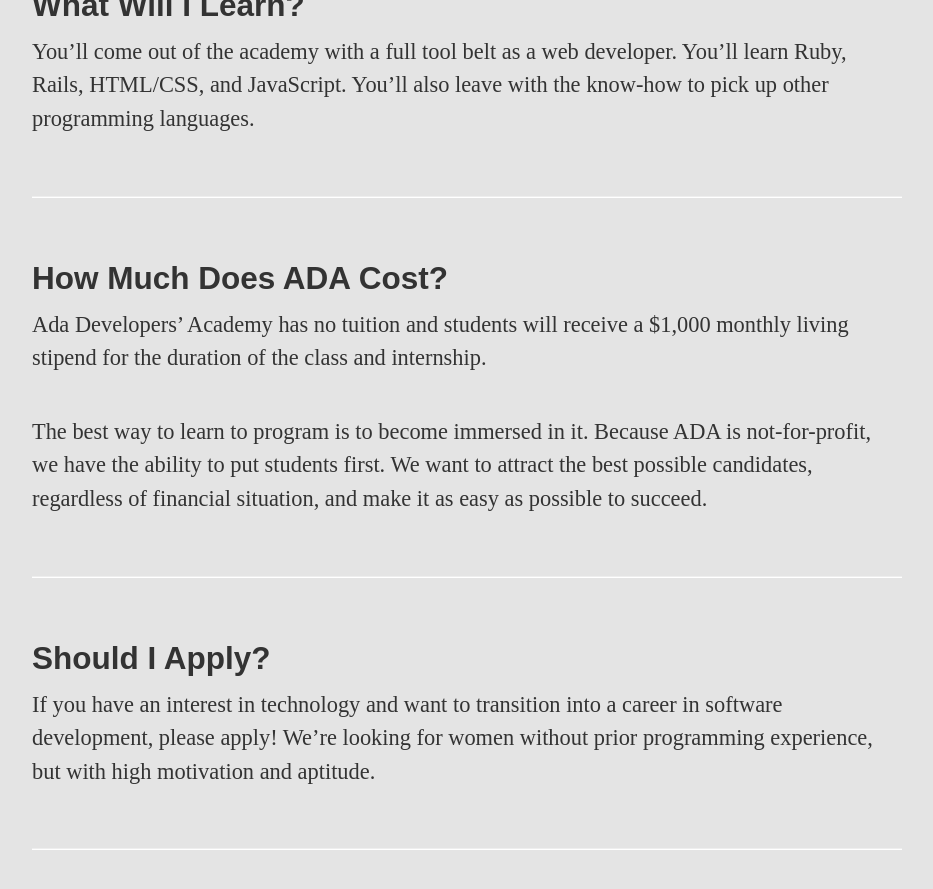
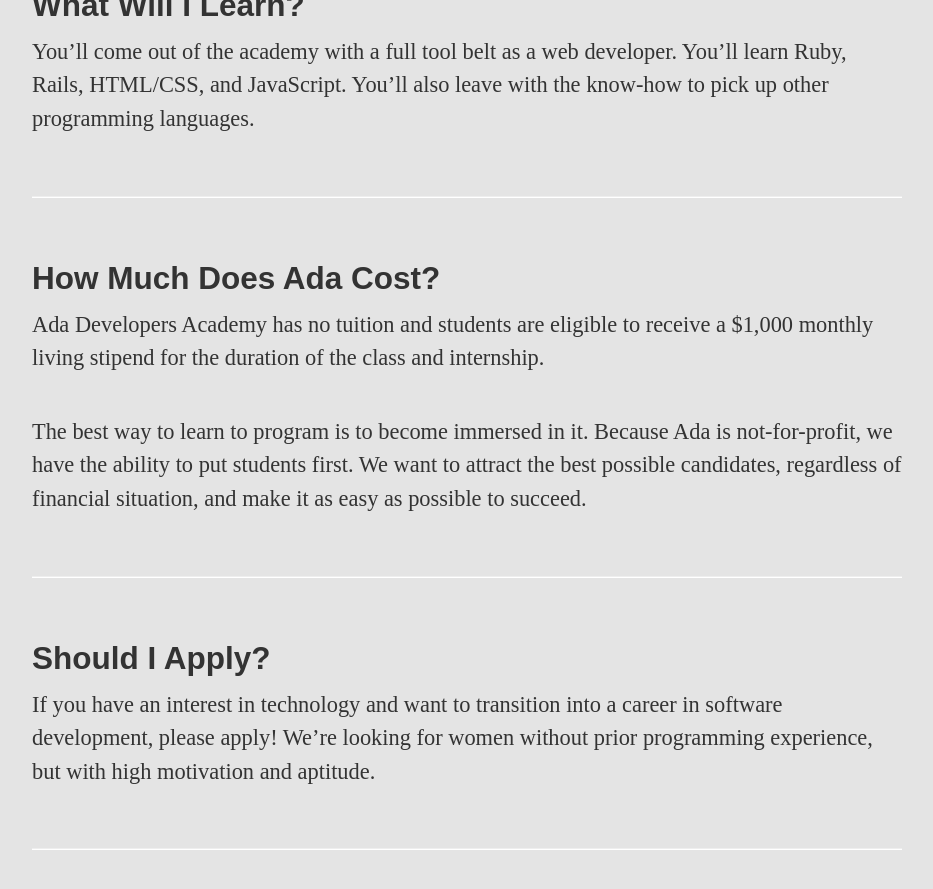
Before and after one commit to Ada-Developers-Academy/adadevelopersacademy.org, a Jekyll site: the page built from faq/index.html, in a window 1280 px wide and 900 px high, scrolled down 1388 px. Shown: the top 889 px of the window, without its empty margins (323-1256 px from the left). Built offline with Jekyll 4.4.1, drawn with Linux system fonts in a browser that asks for light colours; nearby versions of some CDN libraries; some of the changed text lies outside the part shown.

Commit message:
Update Ada per styleguide - no apostrophe, no all-caps.

```diff
--- a/apply/index.html
+++ b/apply/index.html
@@ -13,7 +13,7 @@
     <div class="span10 body-text">
       <img src="/images/ADAlogo_large.png" class="killwithcenter" />
       <h2>Registration Opening Soon</h2>
-      <p>Applications for ADA’s first class will be accepted starting in late August. Please join our mailing list to stay informed about the application timeline.</p>
+      <p>Applications for Ada’s first class will be accepted starting in late August. Please join our mailing list to stay informed about the application timeline.</p>
        <!-- Begin MailChimp Signup Form -->
         <div class="email-form" id="mc_embed_signup">
           <form action="http://adadevelopersacademy.us7.list-manage2.com/subscribe/post?u=1257144c242d44e00562dabbd&amp;id=9343a1d29b" method="post" id="mc-embedded-subscribe-form" name="mc-embedded-subscribe-form" class="validate" target="_blank" novalidate>
--- a/faq/index.html
+++ b/faq/index.html
@@ -11,7 +11,7 @@
     <div class="span3">
       <ul class="nav nav-list">
         <li class="nav-header">Questions</li>
-        <li><a href="#whatsada">What is ADA?</a></li>
+        <li><a href="#whatsada">What is Ada?</a></li>
         <li><a href="#selection">How are students selected?</a></li>
         <li><a href="#when">When is class?</a></li>
         <li><a href="#learn">What will I learn?</a></li>
@@ -22,8 +22,8 @@
     </div>
        <div class="span9 body-text">
          <section id="whatsada">
-           <h2>What is ADA?</h2>
-           <p> Ada Developers’ Academy is a not-for-profit software development school in Seattle, Washington that is exclusively for women.
+           <h2>What is Ada?</h2>
+           <p> Ada Developers Academy is a not-for-profit software development school in Seattle, Washington that is exclusively for women.
            </p>
            <hr/>
          </section>
@@ -56,10 +56,10 @@
           <hr/>
         </section>
         <section id="cost">
-          <h2>How Much Does ADA Cost?</h2>
-          <p> Ada Developers’ Academy has no tuition and students will receive a $1,000 monthly living stipend for the duration of the class and internship.
+          <h2>How Much Does Ada Cost?</h2>
+          <p> Ada Developers Academy has no tuition and students are eligible to receive a $1,000 monthly living stipend for the duration of the class and internship.
           </p>
-          <p> The best way to learn to program is to become immersed in it. Because ADA is not-for-profit, we have the ability to put students first. We want to attract the best possible candidates, regardless of financial situation, and make it as easy as possible to succeed.
+          <p> The best way to learn to program is to become immersed in it. Because Ada is not-for-profit, we have the ability to put students first. We want to attract the best possible candidates, regardless of financial situation, and make it as easy as possible to succeed.
           </p>
           <hr/>
         </section>
--- a/index.html
+++ b/index.html
@@ -4,7 +4,7 @@
 ---
 <div id="jumbotron">
   <div id="jumbotron-text">
-    <h1 class="ada-text">{ ADA }</h1>
+    <h1 class="ada-text">{ Ada }</h1>
     <h1>Learn to Program.</h1>
   </div>
 </div>
@@ -12,7 +12,7 @@
 <div class='container'>
   <div class='row'>
     <div class='span12'>
-      <h2 class='featured'>Ada Developers’ Academy is an intensive developer school for women in Seattle.</h2>
+      <h2 class='featured'>Ada Developers Academy is an intensive developer school for women in Seattle.</h2>
       <h2 class='featured'><a href="/apply/index.html">Apply now</a> or <a href="/community/index.html">learn how to get involved</a>.</h2>
       <hr>
     </div>
```
Also changed, not shown: about/index.html (+8 -8 lines), community/index.html (+4 -4 lines).
